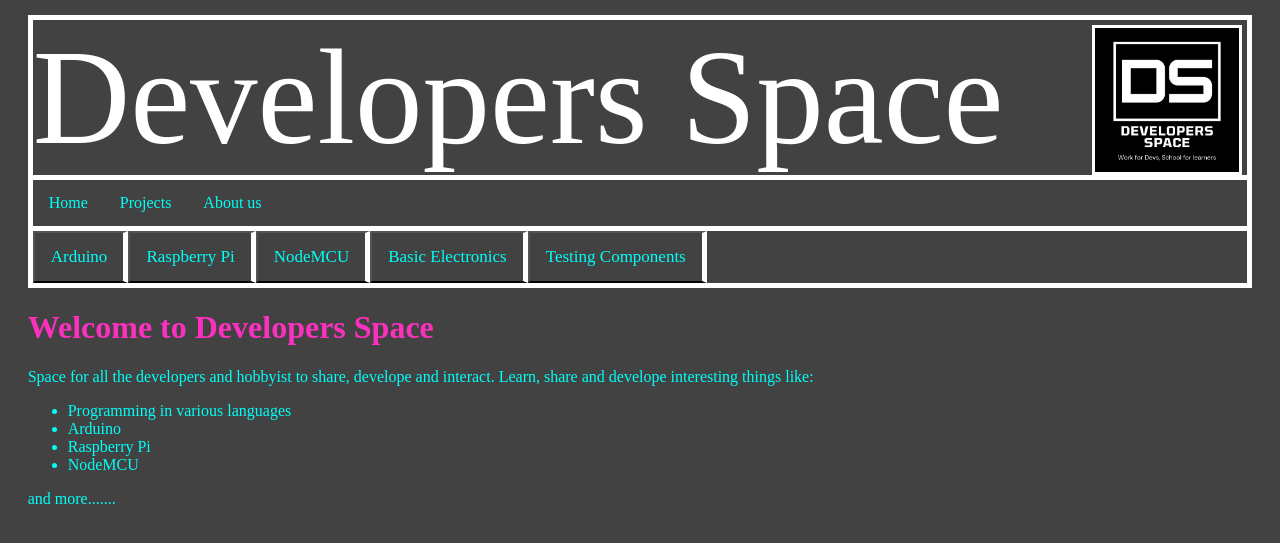
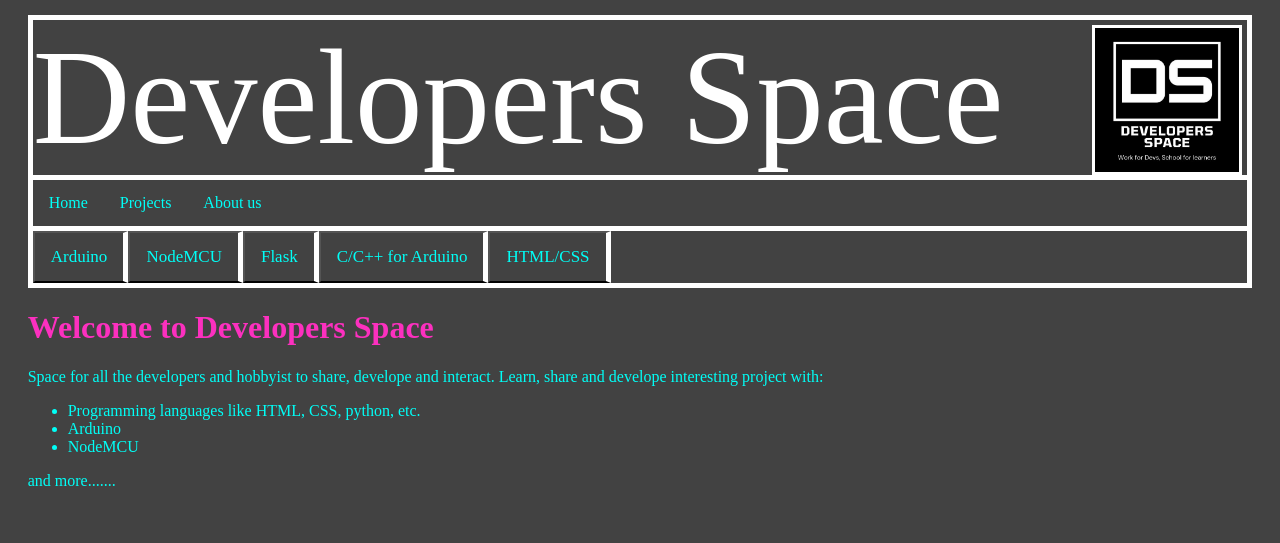
Before and after one commit to DevelopersSpace/DevSpaceFlask, a Flask app: page / in a window 1280 px wide. Shown: the top 543 px of the page. Run offline with Flask 2, Linux system fonts and the light colour scheme.

Commit message:
Changed content

```diff
--- a/templates/Homepage.html
+++ b/templates/Homepage.html
@@ -3,11 +3,10 @@
 <div class="content">
         <h1>Welcome to Developers Space</h1>
 	Space for all the developers and hobbyist to share, develope and interact.
-	Learn, share and develope interesting things like:
+	Learn, share and develope interesting project with:
 		<ul>
-			<li>Programming in various languages
+			<li>Programming languages like HTML, CSS, python, etc.
 			<li>Arduino
-			<li>Raspberry Pi
 			<li>NodeMCU
 		</ul>
 	and more.......
--- a/templates/Layout.html
+++ b/templates/Layout.html
@@ -3,7 +3,22 @@
     <head>
 		<link rel="stylesheet" href="{{ url_for ('static', filename='css/developersspace.css') }}">
 		<title>Developers Space</title>
-	</head>
+        <script>
+function openInfo(evt, cityName) {
+  var i, tabcontent, tablinks;
+  tabcontent = document.getElementsByClassName("tabcontent");
+  for (i = 0; i < tabcontent.length; i++) {
+    tabcontent[i].style.display = "none";
+  }
+  tablinks = document.getElementsByClassName("tablinks");
+  for (i = 0; i < tablinks.length; i++) {
+    tablinks[i].className = tablinks[i].className.replace(" active", "");
+  }
+  document.getElementById(cityName).style.display = "block";
+  evt.currentTarget.className += " active";
+}
+</script>
+    </head>
     <body style = "margin:5px;background-color:#424242;">
 <div id="main">
 	<div id="title">
@@ -18,10 +33,10 @@
 	<!-- Tab links -->
 	<div class="tab">
 		<button class="tablinks" onclick="openInfo(event, 'Arduino')" >Arduino</button>
-		<button class="tablinks" onclick="openInfo(event, 'Raspberry Pi')">Raspberry Pi</button>
-		<button class="tablinks" onclick="openInfo(event, 'NodeMCU')">NodeMCU</button>
-		<button class="tablinks" onclick="openInfo(event, 'Basic Parts')">Basic Electronics</button>
-		<button class="tablinks" onclick="openInfo(event, 'Testing Components')">Testing Components</button>
+        <button class="tablinks" onclick="openInfo(event, 'NodeMCU')">NodeMCU</button>
+		<button class="tablinks" onclick="openInfo(event, 'Flask')">Flask</button>
+		<button class="tablinks" onclick="openInfo(event, 'C/C++ for Arduino')">C/C++ for Arduino</button>
+		<button class="tablinks" onclick="openInfo(event, 'HTML/CSS')">HTML/CSS</button>
 	</div>
 
 <!-- Tab content -->
@@ -33,41 +48,24 @@
   </div>
   </div>
 
-<div id="Raspberry Pi" class="tabcontent">
-  <h2>Raspberry Pi</h2>
-  <p>Raspberry Pi is a small pc.</p>
+<div id="Flask" class="tabcontent">
+  <h2>Flask</h2>
+  <p>Flask</p>
 </div>
 
 <div id="NodeMCU" class="tabcontent">
   <h2>NodeMCU</h2>
   <p>NodeMCU is wifi based dev board.</p>
 </div>
-<script>
-function openInfo(evt, cityName) {
-  var i, tabcontent, tablinks;
-  tabcontent = document.getElementsByClassName("tabcontent");
-  for (i = 0; i < tabcontent.length; i++) {
-    tabcontent[i].style.display = "none";
-  }
-  tablinks = document.getElementsByClassName("tablinks");
-  for (i = 0; i < tablinks.length; i++) {
-    tablinks[i].className = tablinks[i].className.replace(" active", "");
-  }
-  document.getElementById(cityName).style.display = "block";
-  evt.currentTarget.className += " active";
-}
-</script>
-<!-- Tab links -->
 
-<!-- Tab content -->
-<div id="Basic Parts" class="tabcontent">
-  <h3>Basic electronics</h3>
-  <p>Basic electronics.</p>
+<div id="C/C++ for Arduino" class="tabcontent">
+  <h2>C/C++ for Arduino</h2>
+  <p>C/C++ for Arduino</p>
 </div>
 
-<div id="Testing Components" class="tabcontent">
-  <h3>Testing Components</h3>
-  <p>Testing Components.</p>
+<div id="HTML/CSS" class="tabcontent">
+  <h2>HTML/CSS</h2>
+  <p>HTML/CSS</p>
 </div>
 <script>
 function openInfo(evt, cityName) {
```
